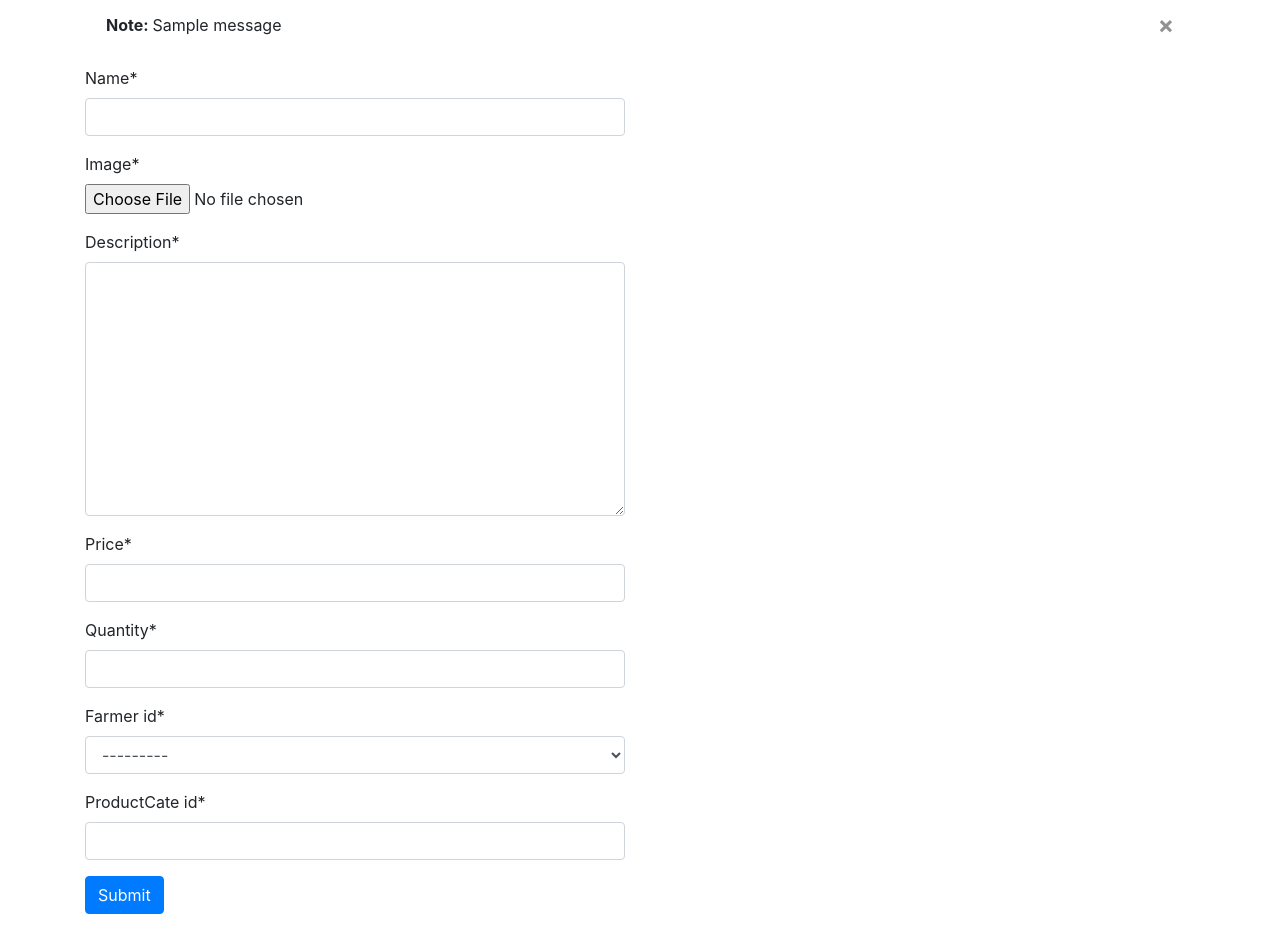
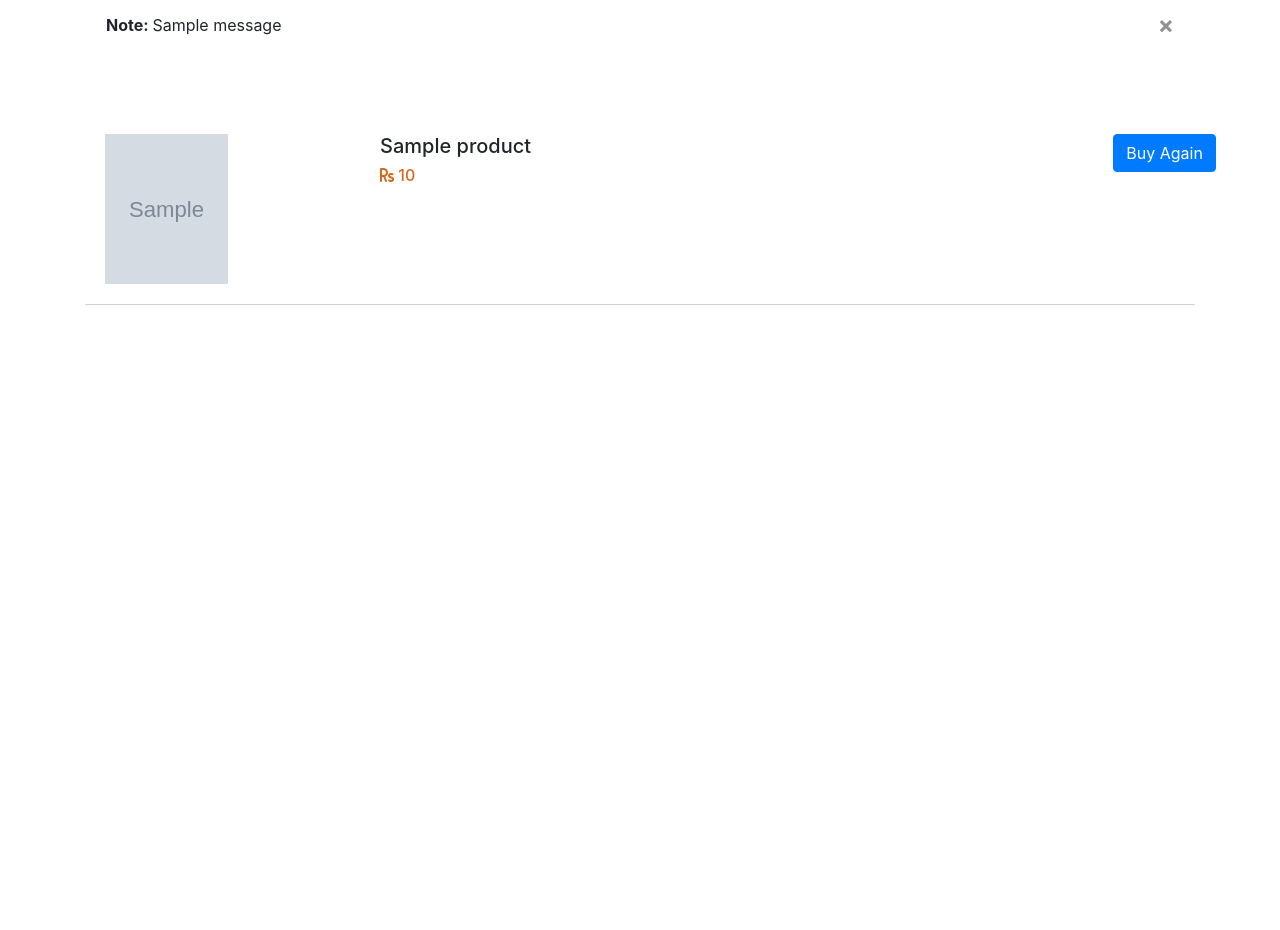
Before and after one commit to Riteshagg/Ecommerce-Website, a Django app: page /blog/order in a window 1280 px wide. Shown: the part 56-986 px from the top of the page. After the commit the page ends 361 px from the top, so only its background shows below. Run offline with Django 3.2, Linux system fonts and the light colour scheme; a user stored in the database is signed in; tables that the repository leaves empty hold one stand-in row (values such as "Sample post"); grey boxes marked "Sample" are stand-in pictures; one stand-in notice (Sample message) is shown; some libraries are stand-ins or nearby versions.

Commit message:
work on the product orders

```diff
--- a/blog/models.py
+++ b/blog/models.py
@@ -58,14 +58,14 @@ class Product(models.Model):
 
 class Transaction(models.Model):
     id = models.AutoField(primary_key=True)
-    quantityid = models.ForeignKey(ProQuantity,on_delete=models.CASCADE)
-    farmerId = models.ForeignKey(Farmer,on_delete=models.CASCADE)
-    productid = models.ForeignKey(Product,on_delete=models.CASCADE)
+    quantityid = models.IntegerField()
+    userId = models.IntegerField()
+    productid = models.IntegerField()
     status = models.CharField(max_length=50)
     class Meta:
         indexes = [
             models.Index(fields=['quantityid'], name='quantity_id1'),
-            models.Index(fields=['farmerId'], name='farmerId2'),
+            models.Index(fields=['userId'], name='userId1'),
             models.Index(fields=['productid'], name='product_id1'),
             models.Index(fields=['status'], name='status'),
 
--- a/blog/templates/blog/main.html
+++ b/blog/templates/blog/main.html
@@ -31,7 +31,6 @@
                       <a href="#" class="nav-link dropdown-toggle" data-toggle="dropdown">Your Order</a>
                     <div class="dropdown-menu">
                       <a class="dropdown-item" href="{% url 'order' %}">Order</a>
-                      <a class="dropdown-item" href="{% url 'buyagain' %}">buy again</a>
                       <a class="dropdown-item" href="{% url 'cancel' %}">Cancelled order</a>
                     </div>
                   </div>
--- /dev/null
+++ b/blog/templates/blog/order.html
@@ -0,0 +1,70 @@
+{% extends 'blog/main.html' %}
+{% block title %} Product {% endblock %}
+{% block css %}
+
+<style>
+.inline-panel{
+    display: inline-block;
+    width:200px;
+    text-align: center;
+    margin-left: 50px;
+}
+.product-container{
+   width: 100%;
+   height: auto;
+   border-bottom: 1px solid lightgray;
+   padding: 20px;
+}
+.content h6{
+  color: chocolate;
+}
+
+
+.product-img{
+       width:50%;
+       height: 150px;
+}
+</style>
+
+{% endblock %}
+{% block body %}
+
+
+<div class="container">
+
+   {% for message in messages %}
+   <div class="alert alert-{{message.tag}} alert-dismissible fade show" role="alert">
+       <strong>Note: </strong> {{message}}
+       <button type="button" class="close" data-dismiss="alert" aria-label="Close">
+         <span aria-hidden="true">&times;</span>
+       </button>
+     </div>
+   {% endfor %}
+<br/><br/>
+
+       {% for list in model %}
+
+       <div class="product-container">
+     <div class="row">
+       <div class="col-3">
+         <a  href="viewitems/{{list.id}}">
+           <img src = '/media/{{list.image}}' class="product-img">
+         </a>
+         </div>
+             <div class="col-8 content">
+               <h5>{{list.name}}</h4>
+               <h6><i class="fas fa-rupee-sign"></i> {{list.price}}</h5>
+               </div>
+               <div class="col-1">
+               <a class="btn btn-primary" href="buyagain/{{list.id}}">Buy Again</a>
+             </div>
+             </div>
+
+
+
+           </div>
+
+       {% endfor %}
+
+</div>
+{% endblock %}
--- a/blog/templates/blog/product.html
+++ b/blog/templates/blog/product.html
@@ -52,7 +52,7 @@
           </a>
           </div>
               <div class="col-8 content">
-                <h5>P{{list.name}}</h4>
+                <h5>{{list.name}}</h4>
                 <h6><i class="fas fa-rupee-sign"></i> {{list.price}}</h5>
                 </div>
                 <div class="col-1">
--- /dev/null
+++ b/blog/templates/blog/success.html
@@ -0,0 +1 @@
+<h1>Transaction has been done successfully</h1>
--- a/blog/urls.py
+++ b/blog/urls.py
@@ -2,14 +2,14 @@ from django.urls import path
 from . import views
 urlpatterns = [
     path('index', views.index,name='index' ),
-    path('order', views.index,name='order' ),
-    path('buyagain', views.index,name='buyagain' ),
+    path('order', views.order,name='order' ),
+    path('buyagain/<int:itemsid>', views.buyagain, name='buyagain'),
     path('cancel', views.index,name='cancel' ),
     path('wishlist', views.index,name='wishlist' ),
     path('chart', views.index,name='chart' ),
     path('product',views.product,name='product'),
     path('viewitems/<int:itemid>',views.viewitems,name='viewitems'),
-    path('buycate',views.viewitems,name='buycate'),
+    path('buycate',views.buycate,name='buycate'),
     path('buy/<int:itemid>',views.viewitems,name='buy'),
     path('addtowishlist/<int:itemid>',views.viewitems,name='addtowishlist'),
     path('signup', views.signup,name='signup'),
--- a/blog/views.py
+++ b/blog/views.py
@@ -4,7 +4,7 @@ from django.contrib.auth import authenticate, login, logout
 from django.contrib.auth.models import User
 from django.contrib import messages
 from django.contrib.auth.decorators import login_required
-from .models import Product,ProQuantity
+from .models import Product,ProQuantity,Transaction
 from .forms import List,Quentity
 # Create your views here.
 
@@ -72,6 +72,19 @@ def handlelogout(request):
         return redirect(index)
 
 
+@login_required(login_url='login')
+def order(request):
+        items = Transaction.objects.filter(userId=request.user.id)
+        products = []
+        for item in items:
+            products += Product.objects.filter(id=item.productid)
+        param  = {'model':products}
+        return render(request,'blog/order.html',param)
+
+
+
+
+
 
 @login_required(login_url='login')
 def viewitems(request,itemid):
@@ -84,11 +97,24 @@ def viewitems(request,itemid):
 
 @login_required(login_url='login')
 def buycate(request):
+
         if request.method=="POST":
-            model= Quentity(request.POST)
-            if model.is_valid():
-                    model.save()
-            return redirect(product)
+                if 'buynow' in request.POST:
+
+                        product_id = request.POST['id']
+                        quantity = request.POST['quantityID']
+                        cart_item = Transaction.objects.create(userId=request.user.id, productid=product_id,quantityid=quantity,status="active")
+                        messages.success(request,"Transaction has been done successfully")
+                        return redirect(viewitems,request.user.id)
+
+                elif 'addtocart' in  request.POST:
+                        return HttpResponse('add to cart')
+                else:
+                        return HttpResponse('add to Wish List')
         else:
-           model = Quentity.objects.all()
-        return render(request,'blog/product_items.html',{'form':model})
+                 model = ProQuantity.objects.all()
+        return render(request,'blog/index.html',{'model':model,})
+
+
+def buyagain(request,itemsid):
+        return HttpResponse('buyagain')
```
Also changed, not shown: blog/templates/blog/product_items.html (+13 -4 lines), blog/migrations/0002_auto_20200213_1925.py, media/blog/images/71OTUv0Vx2L._AC_UY218_ML3__4pX1aIz.jpg (added), media/blog/images/71OTUv0Vx2L._AC_UY218_ML3__Kl8zsdg.jpg (added).
